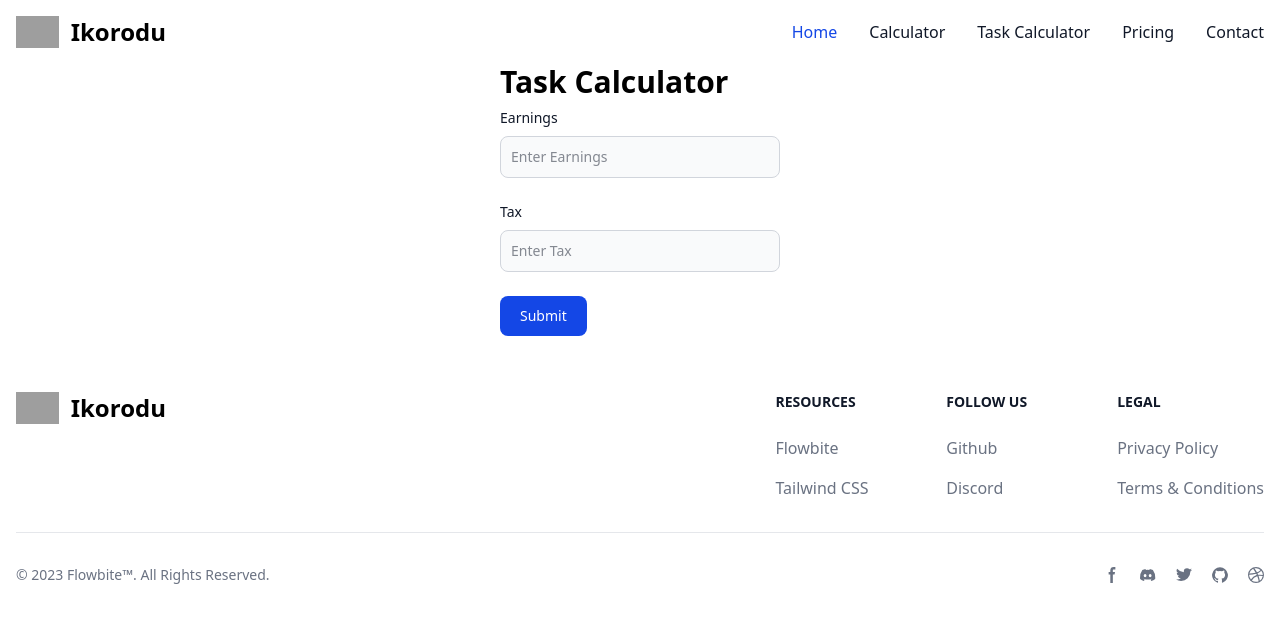
After one commit to roncloud20/BESept25, a PHP site: the page made by Task Calculator.php in a window 1280 px wide. The commit adds this page. Shown: the top 623 px of the page. Run offline with PHP 8.4, Linux system fonts and the light colour scheme; grey boxes are pictures that could not be loaded.

Commit message:
Task Calculator

```diff
--- /dev/null
+++ b/Task Calculator.php
@@ -0,0 +1,53 @@
+<?php
+$pagetitle = "Task Calculator";
+require_once('assets/header.php');
+?>
+<main class="container m-auto flex flex-col justify-center max-w-70 mb-6">
+<h1 class="text-3xl font-bold">Task Calculator</h1>
+<?php
+//  echo $_SERVER ['REQUEST_METHOD'];
+  $earningsError = $taxError = "";
+ if($_SERVER['REQUEST_METHOD'] === 'POST'){
+   $earnings = $_POST['earnings'];
+   $tax = $_POST['tax'];
+
+
+   if(empty($earnings)){
+    $earningsError = "<p class='text-red-500'>Please enter earnings</p>";
+   }
+   if(empty($tax)){
+     $taxError = "<p class='text-red-500'>Please enter tax</p>";
+   }
+
+    if ($earningsError == "" && $taxError == "") {
+          $task = ($earnings) - (($tax / 100) * $earnings);
+            echo "<h1 class='text-red-600 text-3xl'>Total Earnings:</h1>";
+            echo "<h1 class='text-green-600 text-3xl'>$task</h1>";
+        } else {
+            echo "<h1 class='text-red-500 text-3xl font-bold'>Error Occured</h1>";
+        }
+ }
+?>
+
+ <form method="post" action="">
+        <div class="grid gap-6 mb-6 md:grid-cols-1">
+            <div>
+                <label for="earning" class="block mb-2 text-sm font-medium text-gray-900 dark:text-gray mt-2">Earnings</label>
+                <input type="number" name="earnings" class="bg-gray-50 border border-gray-300 text-gray-900 text-sm rounded-lg focus:ring-blue-500 focus:border-blue-500 block w-full p-2.5 dark:bg-gray-700 dark:border-gray-600 dark:placeholder-gray-400 dark:text-white dark:focus:ring-blue-500 dark:focus:border-blue-500" placeholder="Enter Earnings"/>
+                   <?php echo $earningsError ?>
+            </div>
+            <div>
+                <label for="tax" class="block mb-2 text-sm font-medium text-gray-900 dark:text-gray">Tax</label>
+                <input type="text" name="tax" class="bg-gray-50 border border-gray-300 text-gray-900 text-sm rounded-lg focus:ring-blue-500 focus:border-blue-500 block w-full p-2.5 dark:bg-gray-700 dark:border-gray-600 dark:placeholder-gray-400 dark:text-white dark:focus:ring-blue-500 dark:focus:border-blue-500" placeholder="Enter Tax"/>
+                  <?php echo $taxError ?>
+            </div>
+
+        </div>
+        <button type="submit" class="text-white bg-blue-700 hover:bg-blue-800 focus:ring-4 focus:outline-none focus:ring-blue-300 font-medium rounded-lg text-sm w-full sm:w-auto px-5 py-2.5 text-center dark:bg-blue-600 dark:hover:bg-blue-700 dark:focus:ring-blue-800">Submit</button>
+
+    </form>
+
+</main>
+<?php
+require_once('assets/footer.php');
+?>
--- a/assets/header.php
+++ b/assets/header.php
@@ -29,7 +29,7 @@
           <a href="calculator.php" class="block py-2 px-3 text-gray-900 rounded-sm hover:bg-gray-100 md:hover:bg-transparent md:border-0 md:hover:text-blue-700 md:p-0 dark:text-white md:dark:hover:text-blue-500 dark:hover:bg-gray-700 dark:hover:text-white md:dark:hover:bg-transparent">Calculator</a>
         </li>
         <li>
-          <a href="services.php" class="block py-2 px-3 text-gray-900 rounded-sm hover:bg-gray-100 md:hover:bg-transparent md:border-0 md:hover:text-blue-700 md:p-0 dark:text-white md:dark:hover:text-blue-500 dark:hover:bg-gray-700 dark:hover:text-white md:dark:hover:bg-transparent">Services</a>
+          <a href="Task Calculator.php" class="block py-2 px-3 text-gray-900 rounded-sm hover:bg-gray-100 md:hover:bg-transparent md:border-0 md:hover:text-blue-700 md:p-0 dark:text-white md:dark:hover:text-blue-500 dark:hover:bg-gray-700 dark:hover:text-white md:dark:hover:bg-transparent">Task Calculator</a>
         </li>
         <li>
           <a href="pricing.php" class="block py-2 px-3 text-gray-900 rounded-sm hover:bg-gray-100 md:hover:bg-transparent md:border-0 md:hover:text-blue-700 md:p-0 dark:text-white md:dark:hover:text-blue-500 dark:hover:bg-gray-700 dark:hover:text-white md:dark:hover:bg-transparent">Pricing</a>
--- a/calculator.php
+++ b/calculator.php
@@ -55,7 +55,6 @@ require_once('assets/header.php');
         </div>
         <button type="submit" class="text-white bg-blue-700 hover:bg-blue-800 focus:ring-4 focus:outline-none focus:ring-blue-300 font-medium rounded-lg text-sm w-full sm:w-auto px-5 py-2.5 text-center dark:bg-blue-600 dark:hover:bg-blue-700 dark:focus:ring-blue-800">Submit</button>
 
-
     </form>
 
 </main>
--- a/index.php
+++ b/index.php
@@ -69,6 +69,7 @@ require_once('assets/header.php');
 // echo $_SERVER['PHP_SELF'] . '<br/>';
 // echo $_SERVER['SERVER_SOFTWARE'] . '<br/>';
 // echo $_SERVER['REQUEST_METHOD'] . '<br/>';
+
 ?>
 <h1 class="text-3xl font-bold">Hello World</h1>
 <form action="output.php" method="get">
```
Also changed, not shown: services.php (deleted, +0 -8 lines).
